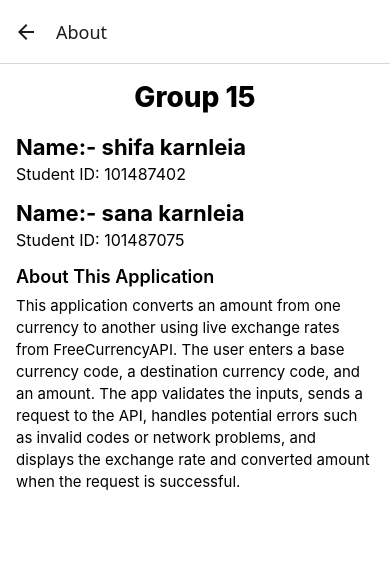
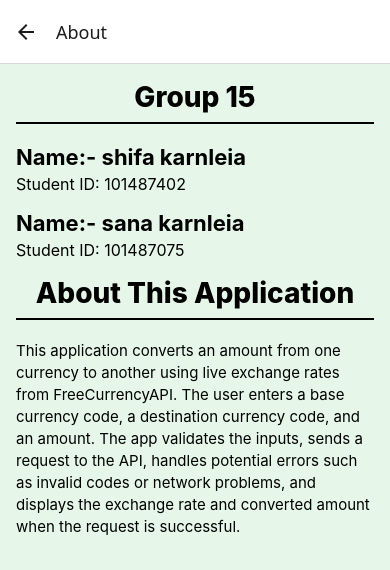
Before and after one commit to shifaKarnelia/COMP3074_a2_g15, a React Native app in the folder A2_shifa_karnelia/: screen /About in a window 390 px wide. Shown: the top 570 px of the page. Built offline with nearby package versions, Linux system fonts and the light colour scheme.

Commit message:
add style

```diff
--- a/A2_shifa_karnelia/src/screens/AboutScreen.js
+++ b/A2_shifa_karnelia/src/screens/AboutScreen.js
@@ -8,7 +8,7 @@ const AboutScreen = () => {
       <Text style={styles.studentId}>Student ID: 101487402</Text>
       <Text style={styles.name}>Name:- sana karnleia</Text>
       <Text style={styles.studentId}>Student ID: 101487075</Text>
-       <Text style={styles.descriptionTitle}>About This Application</Text>
+       <Text style={styles.header}>About This Application</Text>
       <Text style={styles.description}>
         This application converts an amount from one currency to another using
         live exchange rates from FreeCurrencyAPI. The user enters a base
@@ -26,13 +26,16 @@ const styles = StyleSheet.create({
   container: {
             flex: 1,
             padding: 16,
-            backgroundColor: '#fff',
+            backgroundColor: '#e6f7e9ff',
         },
      header: {
             fontSize: 28,
             fontWeight: '800',
             marginBottom: 20,
             textAlign: 'center',
+             borderBottomWidth: 2,
+             borderBottomColor: '#000',
+            paddingBottom: 8,
         },
     name: {
             fontSize: 22,
@@ -43,11 +46,7 @@ const styles = StyleSheet.create({
             fontSize: 16,
             marginBottom: 16,
         },
-    descriptionTitle: {
-        fontSize: 18,
-        fontWeight: '600',
-        marginBottom: 8,
-    },
+
     description: {
         fontSize: 15,
         lineHeight: 22,
--- a/A2_shifa_karnelia/src/screens/MainScreen.js
+++ b/A2_shifa_karnelia/src/screens/MainScreen.js
@@ -157,14 +157,15 @@ const validateInputs = () => {
 const styles = StyleSheet.create({
   container: {
     flex: 1,
-    padding: 16,
-    backgroundColor: '#fff',
+    padding: 5,
+    backgroundColor: '#e6f7e9ff',
   },
   headerRow: {
     flexDirection: 'row',
     justifyContent: 'space-between',
     alignItems: 'center',
     marginBottom: 16,
+
   },
   title: {
     fontSize: 22,
@@ -176,7 +177,7 @@ const styles = StyleSheet.create({
   },
   button: {
     marginTop: 12,
-    backgroundColor: '#007AFF',
+    backgroundColor: '#83f89aff',
     paddingVertical: 12,
     borderRadius: 6,
     alignItems: 'center',
```
